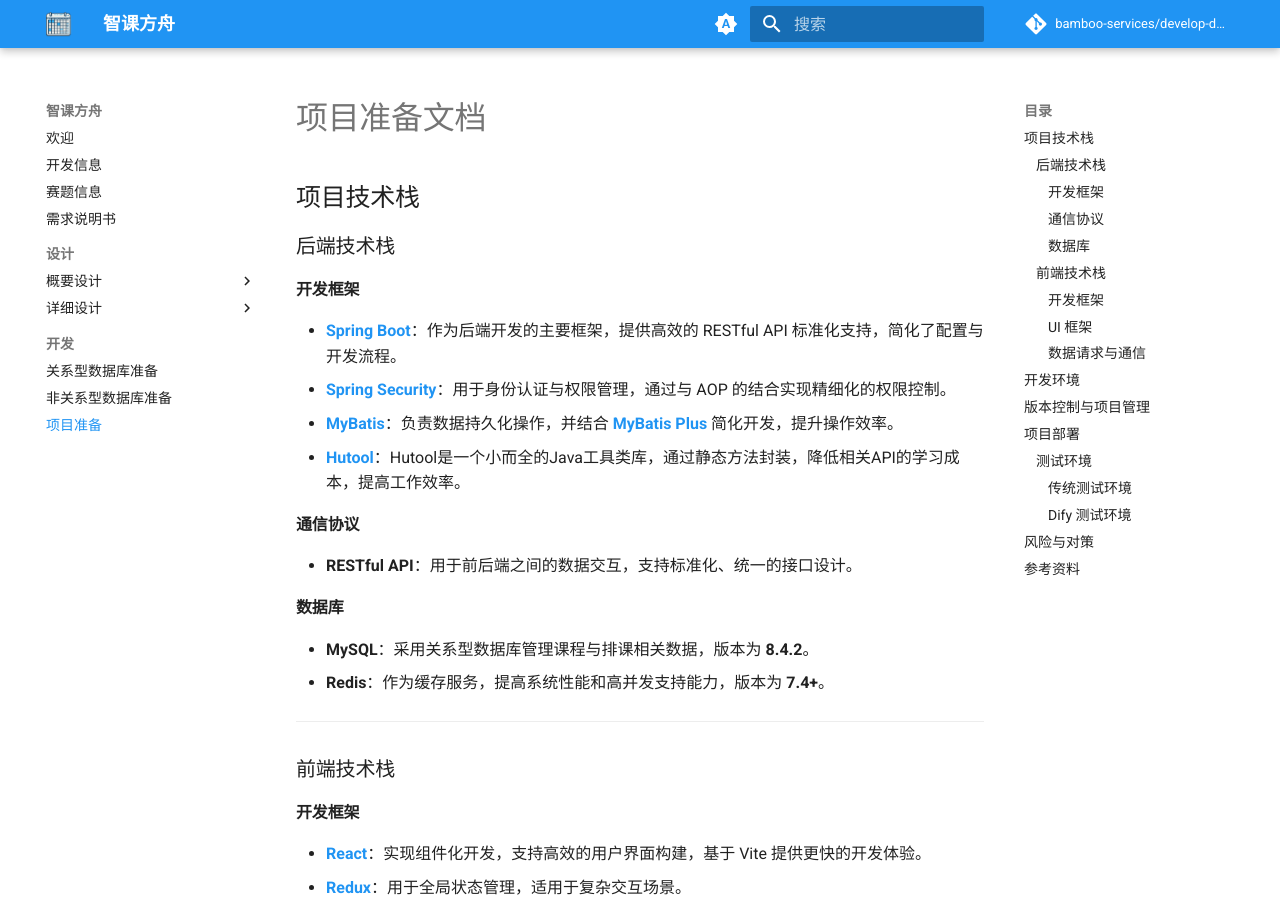
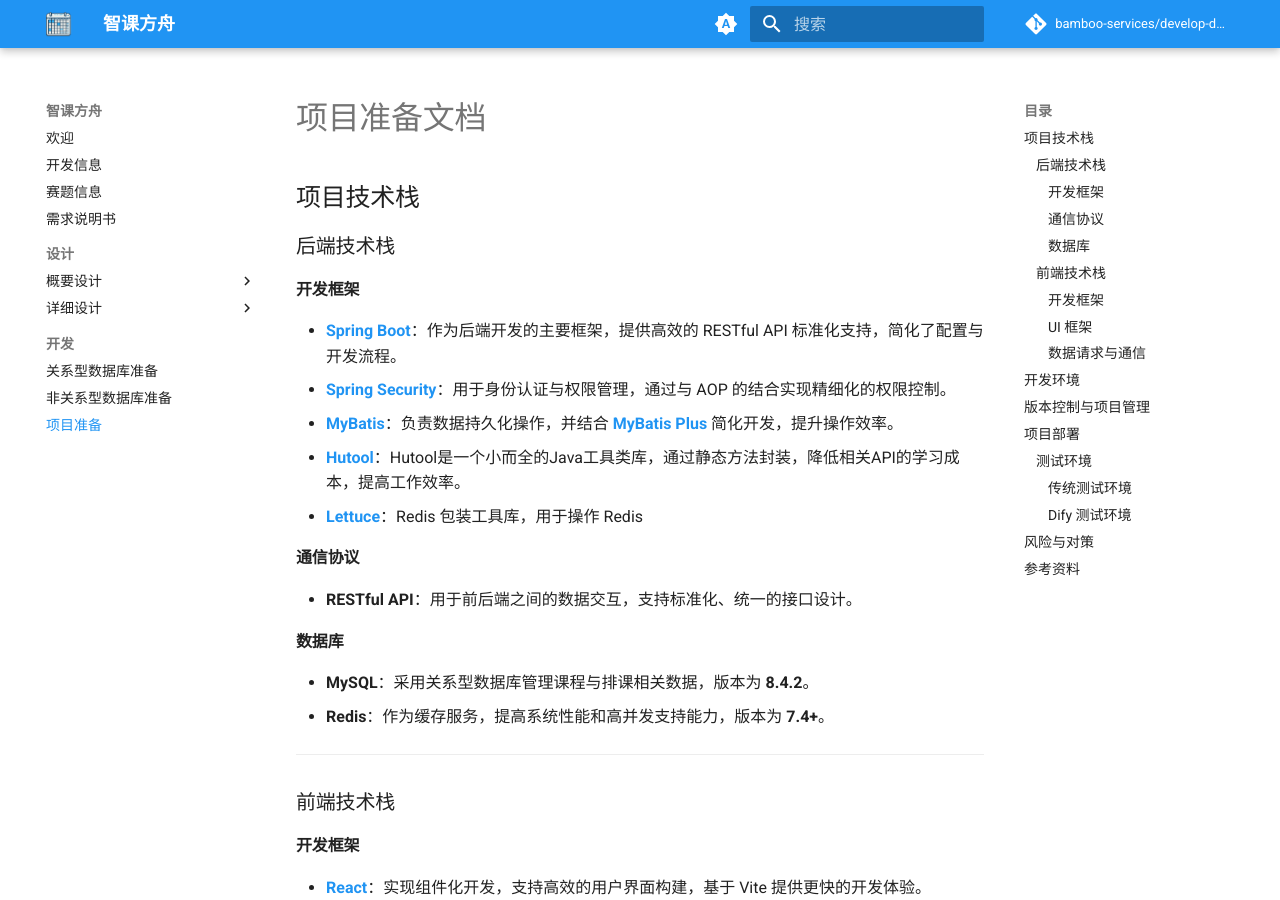
Before and after one commit to class-scheduling-system/develop-document, an MkDocs documentation site: the page built from docs/develop/project_prepare.md, in a window 1280 px wide and 900 px high. Built offline with MkDocs 1.6.1 and Material for MkDocs 9.7.7, drawn with Linux system fonts in a browser that asks for light colours; comment, search, counter and statistics services are not loaded.

Commit message:
feat(docs): 在项目准备文档中新增 Lettuce Redis 包装工具库说明

```diff
--- a/docs/develop/project_prepare.md
+++ b/docs/develop/project_prepare.md
@@ -10,6 +10,7 @@
 - **[Spring Security](https://springdoc.cn/spring-security/)**：用于身份认证与权限管理，通过与 AOP 的结合实现精细化的权限控制。
 - **[MyBatis](https://mybatis.org/mybatis-3/zh_CN/getting-started.html)**：负责数据持久化操作，并结合 **[MyBatis Plus](https://baomidou.com/introduce/)** 简化开发，提升操作效率。
 - **[Hutool](https://hutool.cn/)**：Hutool是一个小而全的Java工具类库，通过静态方法封装，降低相关API的学习成本，提高工作效率。
+- **[Lettuce](https://redisson.org/docs/getting-started/)**：Redis 包装工具库，用于操作 Redis
 
 #### 通信协议
 
```
